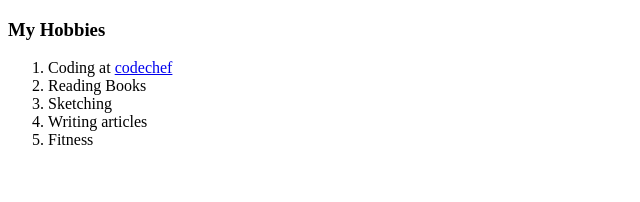
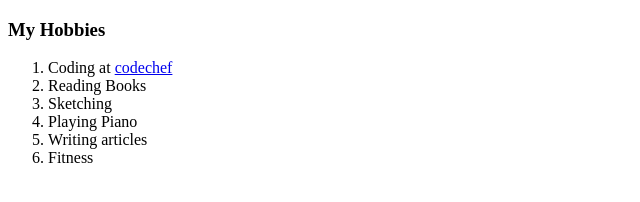
Before and after one commit to amritanshukumar07/cv, a plain HTML site: page Hobbies.html in a window 1280 px wide. Shown: the whole page, without its empty margins (0-640 px from the left). Drawn offline with Linux system fonts and the light colour scheme.

Commit message:
new hobby added

```diff
--- a/Hobbies.html
+++ b/Hobbies.html
@@ -10,6 +10,7 @@
         <li>Coding at <a href="https://www.codechef.com/"> codechef</a></li>
         <li>Reading Books</li>
         <li>Sketching</li>
+        <li>Playing Piano</li>
         <li>Writing articles</li>
         <li>Fitness</li>
       </ol>
```
